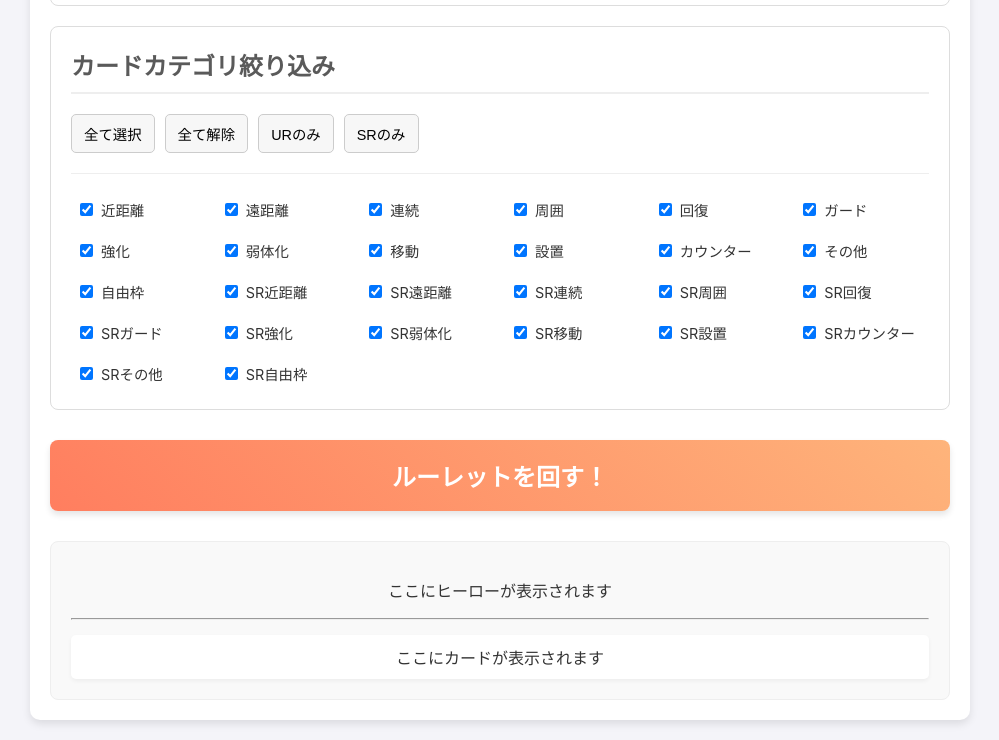
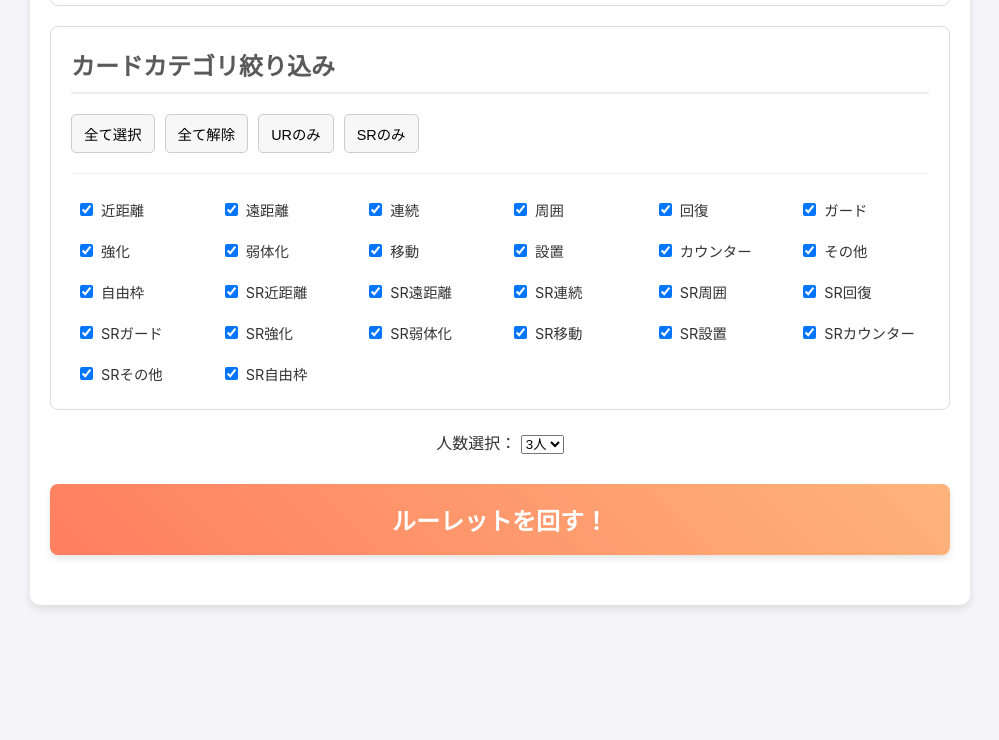
Before and after one commit to Fujii55/CompassRoulette, a plain HTML site: page index.html in a window 1280 px wide. Shown: the part 1518-2258 px from the top of the page, without its empty margins (140-1139 px from the left). After the commit the page ends 2143 px from the top, so only its background shows below. Drawn offline with Linux system fonts and the light colour scheme.

Commit message:
index.html

```diff
--- a/index.html
+++ b/index.html
@@ -17,7 +17,11 @@
             <div class="preset-buttons">
                 <button id="selectAllHeroesBtn">全て選択</button>
                 <button id="deselectAllHeroesBtn">全て解除</button>
-            </div>
+                <label class="option-checkbox">
+                    <input type="checkbox" id="uniqueHeroesCheckbox" checked> ヒーローの重複をなしにする
+                </label>
+                </div>
+
             <div class="filter-options">
                 <label><input type="checkbox" class="role-filter" value="アタッカー" checked> アタッカー</label>
                 <label><input type="checkbox" class="role-filter" value="ガンナー" checked> ガンナー</label>
@@ -30,30 +34,32 @@
 
         <div class="filter-section">
             <h2>カードカテゴリ絞り込み</h2>
-
             <div class="preset-buttons">
                 <button id="selectAllCardsBtn">全て選択</button>
                 <button id="deselectAllCardsBtn">全て解除</button>
                 <button id="selectUrOnlyBtn">URのみ</button>
                 <button id="selectSrOnlyBtn">SRのみ</button>
             </div>
-
             <div id="card-selection" class="card-category-grid">
                 </div>
         </div>
 
+        <div class="player-count-section">
+            <label for="playerCount">人数選択：</label>
+            <select id="playerCount">
+                <option value="1">1人</option>
+                <option value="2">2人</option>
+                <option value="3" selected>3人</option>
+                <option value="4">4人</option>
+                <option value="5">5人</option>
+                <option value="6">6人</option>
+            </select>
+        </div>
 
         <button id="startButton">ルーレットを回す！</button>
 
-        <div id="result" class="result-section">
-            <div id="heroResult">
-                <p>ここにヒーローが表示されます</p>
+        <div id="result">
             </div>
-            <hr>
-            <div id="cardResult">
-                <p>ここにカードが表示されます</p>
-            </div>
-        </div>
     </div>
 
     <script src="Compas.js"></script>
```
